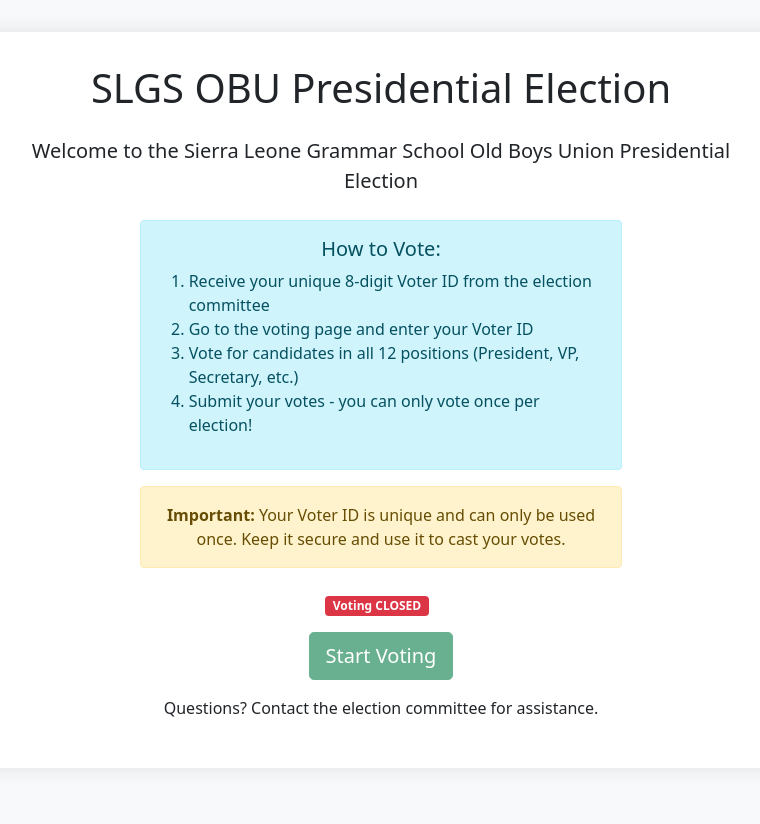
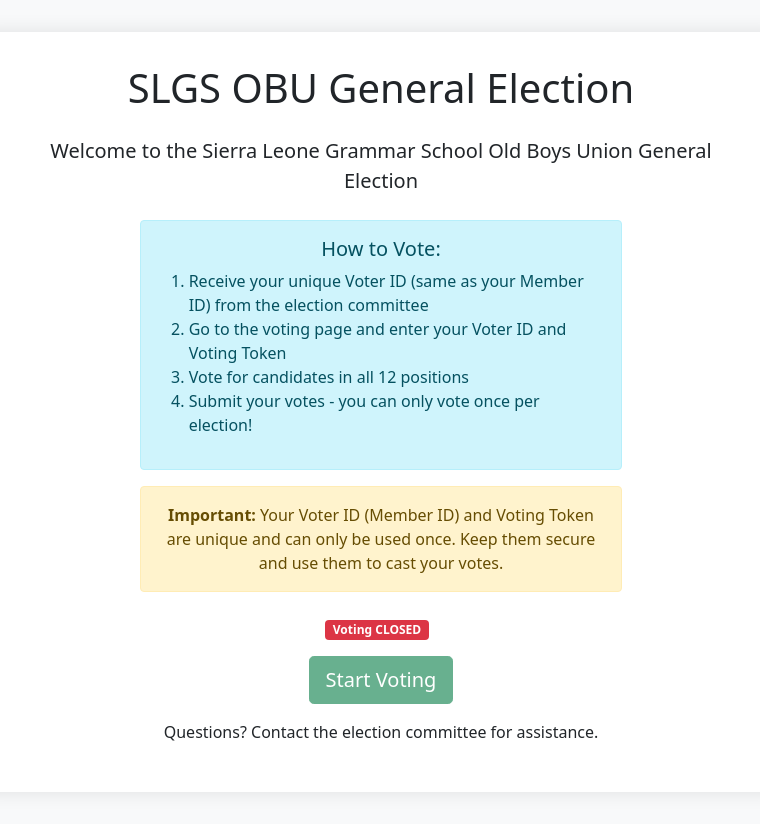
Before and after one commit to ludaIce13/slgs-obu-voting-system, a Flask app: page / in a window 1280 px wide. Shown: the whole page, without its empty margins (259-1019 px from the left). Before the commit the page ends 717 px from the top, so only its background shows below. Run offline with Flask 3, Linux system fonts and the light colour scheme.

Commit message:
Update election name from Presidential to General Election

```diff
--- a/templates/admin.html
+++ b/templates/admin.html
@@ -6,7 +6,7 @@
         <div class="row">
             <div class="col">
                 <h2 class="mb-0">Election Administration Dashboard</h2>
-                <p class="mb-0">SLGS OBU Presidential Election</p>
+                <p class="mb-0">SLGS OBU General Election</p>
                 <small class="text-warning">
                     🔐 Admin Token: <span id="tokenStatus">Checking...</span>
                     {% if auth_ok %}
--- a/templates/index.html
+++ b/templates/index.html
@@ -2,23 +2,23 @@
 
 {% block content %}
 <div class="voting-container text-center">
-    <h1 class="mb-4">SLGS OBU Presidential Election</h1>
-    <p class="lead mb-4">Welcome to the Sierra Leone Grammar School Old Boys Union Presidential Election</p>
+    <h1 class="mb-4">SLGS OBU General Election</h1>
+    <p class="lead mb-4">Welcome to the Sierra Leone Grammar School Old Boys Union General Election</p>
 
     <div class="row justify-content-center">
         <div class="col-md-8">
             <div class="alert alert-info">
                 <h5>How to Vote:</h5>
                 <ol class="text-start">
-                    <li>Receive your unique 8-digit Voter ID from the election committee</li>
-                    <li>Go to the voting page and enter your Voter ID</li>
-                    <li>Vote for candidates in all 12 positions (President, VP, Secretary, etc.)</li>
+                    <li>Receive your unique Voter ID (same as your Member ID) from the election committee</li>
+                    <li>Go to the voting page and enter your Voter ID and Voting Token</li>
+                    <li>Vote for candidates in all 12 positions</li>
                     <li>Submit your votes - you can only vote once per election!</li>
                 </ol>
             </div>
 
             <div class="alert alert-warning">
-                <strong>Important:</strong> Your Voter ID is unique and can only be used once. Keep it secure and use it to cast your votes.
+                <strong>Important:</strong> Your Voter ID (Member ID) and Voting Token are unique and can only be used once. Keep them secure and use them to cast your votes.
             </div>
 
             <div class="mt-4 text-center">
--- a/templates/vote.html
+++ b/templates/vote.html
@@ -3,7 +3,7 @@
 {% block content %}
 <div class="voting-container">
     <div class="text-center mb-4">
-        <h2>SLGS OBU Election Voting</h2>
+        <h2>SLGS OBU General Election Voting</h2>
         <p class="text-info">Enter your Voter ID (same as your Member ID) and 16-character Voting Token to cast your votes</p>
         <div class="alert alert-warning">
             <strong>Security Notice:</strong> You need both your Voter ID and Voting Token to vote.
```
